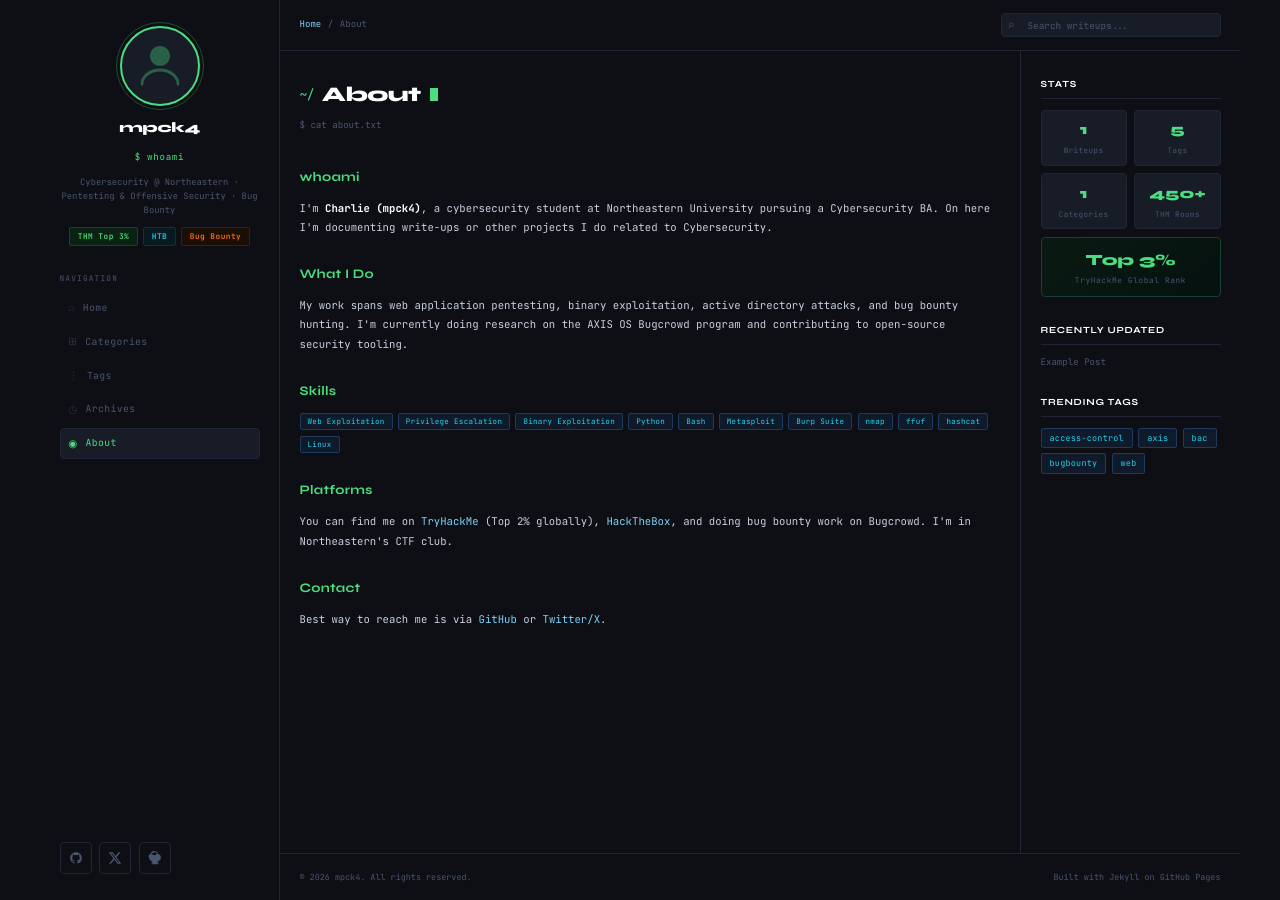
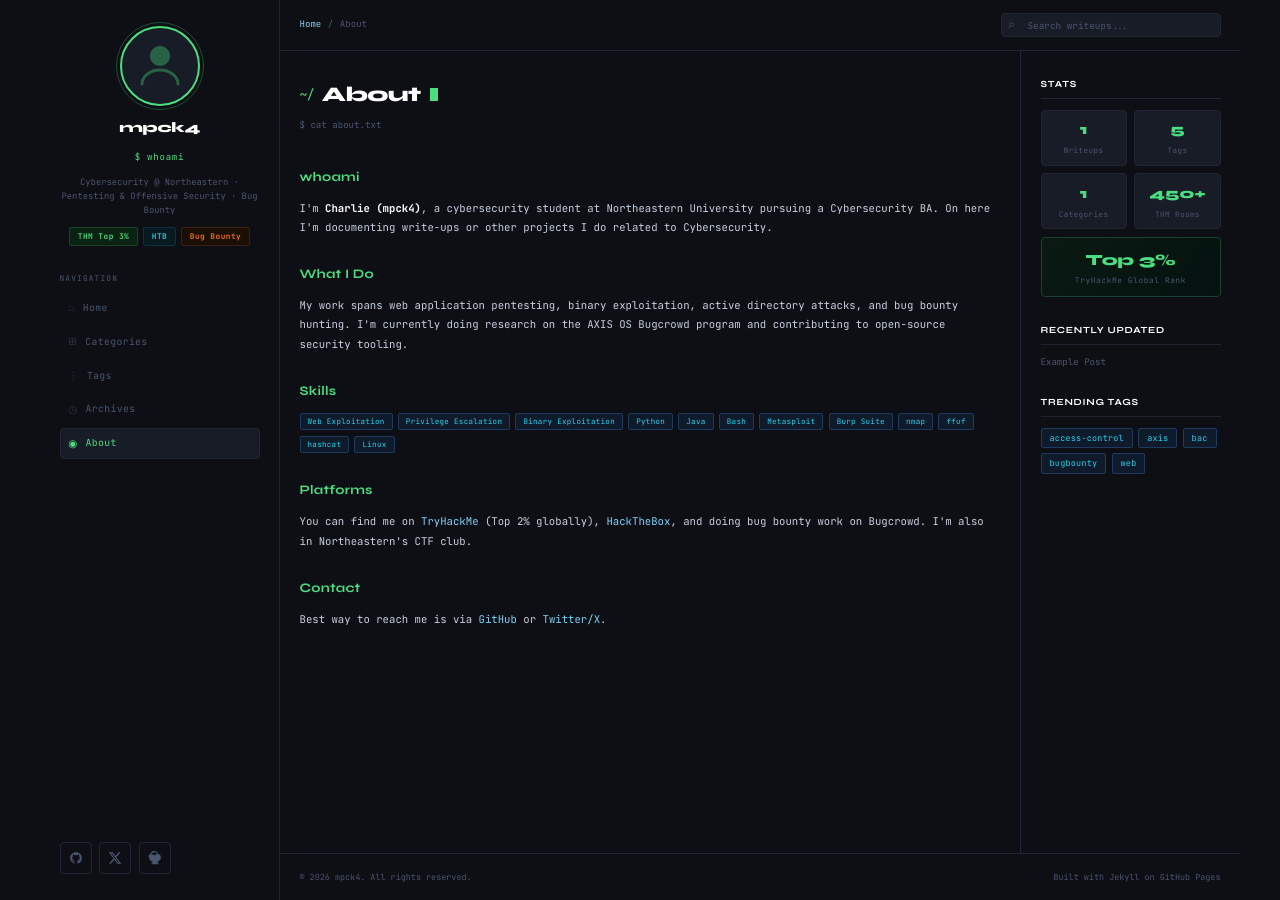
Before and after one commit to mpck4/mpck4.github.io, a Jekyll site: the page built from _pages/about.md, in a window 1280 px wide. Built offline with Jekyll 4.4.1, drawn with Linux system fonts in a browser that asks for light colours.

Commit message:
additions

```diff
--- a/_pages/about.md
+++ b/_pages/about.md
@@ -29,6 +29,7 @@ permalink: /about/
     <span class="tag-pill">Privilege Escalation</span>
     <span class="tag-pill">Binary Exploitation</span>
     <span class="tag-pill">Python</span>
+    <span class="tag-pill">Java</span>
     <span class="tag-pill">Bash</span>
     <span class="tag-pill">Metasploit</span>
     <span class="tag-pill">Burp Suite</span>
@@ -42,7 +43,7 @@ permalink: /about/
   <p>
     You can find me on <a href="https://tryhackme.com/p/mpck4" target="_blank">TryHackMe</a> (Top 2% globally),
     <a href="https://hackthebox.com" target="_blank">HackTheBox</a>, and doing bug bounty work on Bugcrowd.
-    I'm in Northeastern's CTF club.
+    I'm also in Northeastern's CTF club.
   </p>
 
   <h2>Contact</h2>
```
